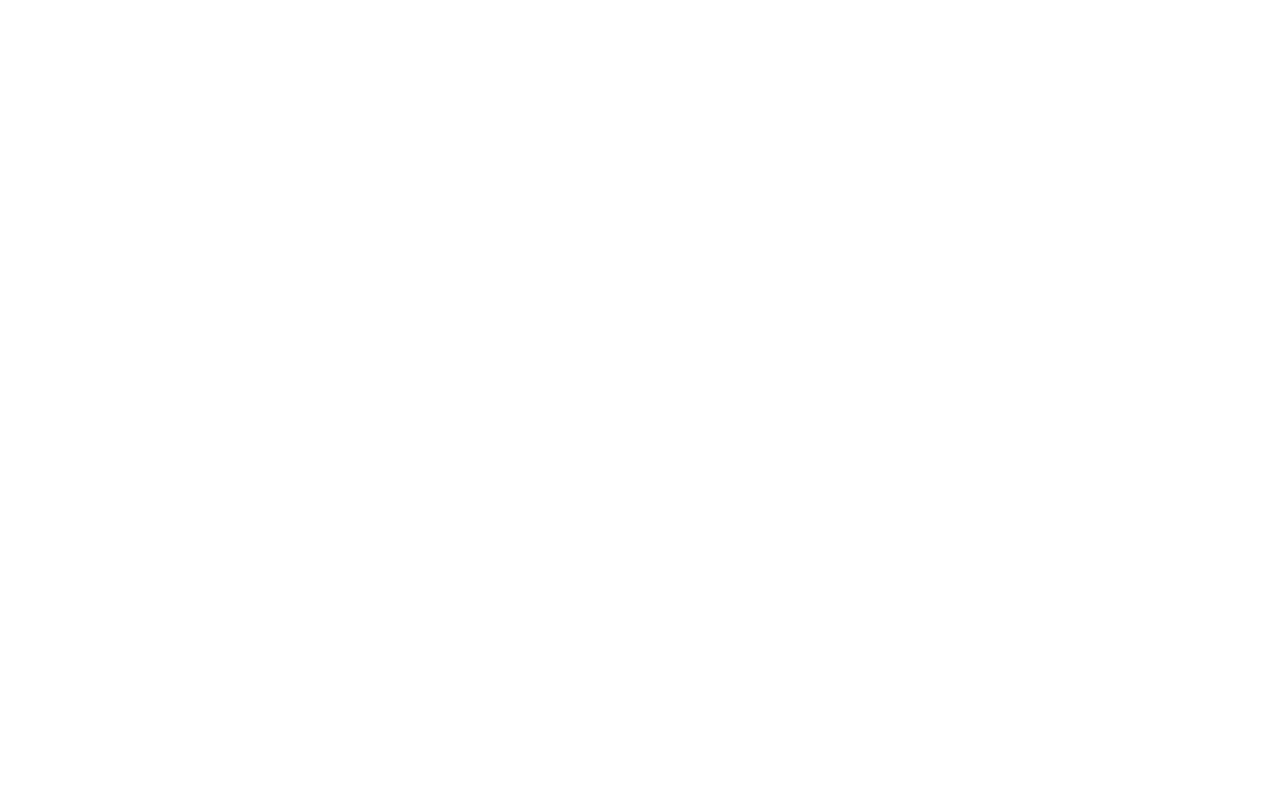
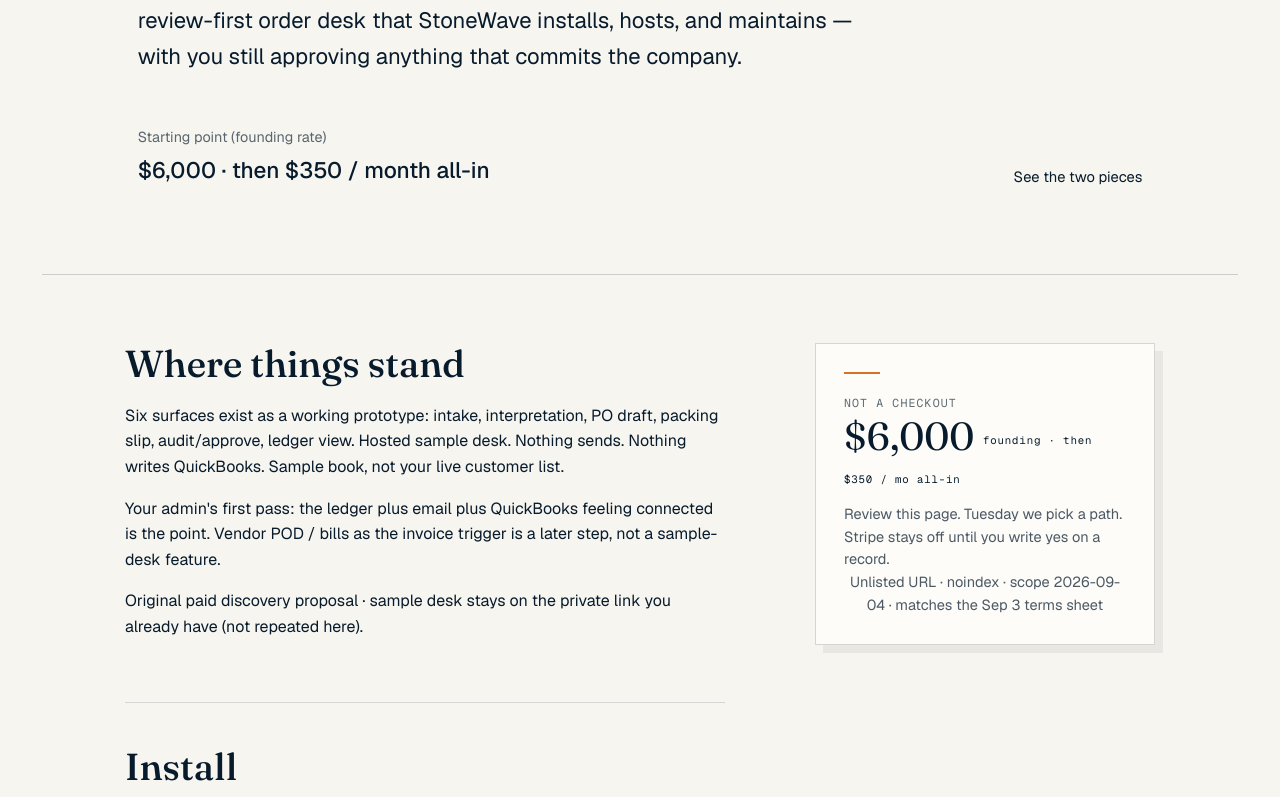
Before and after one commit to JohnMcCleskey/proposals-site, a Next.js app: page /supply-pointe-working in a window 1280 px wide. Before the commit this address had no page. Shown: the part 500-1297 px from the top of the page. Before the commit the page ends 800 px from the top, so only its background shows below. Built offline with nearby package versions, Linux system fonts and the light colour scheme.

Commit message:
feat: private Supply Pointe hosted-desk review page
Unlisted /supply-pointe-working for Brian: install, host, maintain,
Sep 3 founding rates, PO measurement pending. No Stripe, noindex.

```diff
--- /dev/null
+++ b/src/app/supply-pointe-working/page.tsx
@@ -0,0 +1,251 @@
+import type { Metadata } from "next";
+import styles from "../supply-pointe-discovery/proposal.module.css";
+
+export const metadata: Metadata = {
+  title: "Supply Pointe hosted desk | StoneWave",
+  robots: { index: false, follow: false },
+};
+
+const install = [
+  "Named users for Brian and your admin (the shared sample code does not go live).",
+  "The review desk on your orders: intake, source beside draft, mill PO and packing slip packets.",
+  "Human review forever. Nothing emails a customer or vendor. Nothing writes QuickBooks until you say so at the Activation Gate.",
+  "Model-assisted fill-from-source with confirms, on your accounts once live — or the desk runs manual-only if you prefer.",
+];
+
+const host = [
+  "Private hosted desk, not a public app store listing.",
+  "Backups and a dated restore drill before live customer files.",
+  "Security headers and the known sample-desk holes closed before the Gate (edits across restart, approval trail, XSS).",
+  "Monthly all-in: hosting and model usage inside the fee. No surprise pass-through. Volume band in the Order Form.",
+];
+
+const maintain = [
+  "Fixes, monitoring, and incremental rule improvements inside the monthly.",
+  "Cancel any time on 30 days' notice after the Gate.",
+  "Inbox watching is a named later add-on, not bundled into the first live desk.",
+  "Vendor POD / bills as an invoice trigger is in that later watching path — it is not on the sample desk today.",
+];
+
+const measure = [
+  {
+    name: "Minutes per order",
+    how: "Stopwatch on your current path (Day 0), then desk timestamps from open to Review completed.",
+    now: "Pending — collect on or before Tuesday.",
+  },
+  {
+    name: "Fields re-keyed",
+    how: "Count on two normal orders now; same count on the desk.",
+    now: "Pending.",
+  },
+  {
+    name: "Corrections to proposed lines",
+    how: "Confirms vs edits once model-assist is live.",
+    now: "Not started until live orders.",
+  },
+  {
+    name: "Late billing surprises",
+    how: "30-day incident log after the Gate. The 40-day anecdote is not a rate.",
+    now: "Anecdote only.",
+  },
+];
+
+export default function SupplyPointeWorkingPage() {
+  return (
+    <main className={styles.page}>
+      <div className={styles.topline}>
+        <span>StoneWave</span>
+        <span>Private client review</span>
+      </div>
+
+      <section className={styles.hero}>
+        <p className={styles.meta}>Private review for Brian Haverkos · Supply Pointe</p>
+        <h1 className="font-display">What we would install, host, and keep running.</h1>
+        <p className={styles.lede}>
+          The $1,500 diagnostic is paid. The sample desk is already in your admin&apos;s hands
+          on sample data. This page is the next decision: a hosted review-first order desk
+          that StoneWave installs, hosts, and maintains — with you still approving anything
+          that commits the company.
+        </p>
+        <div className={styles.heroFooter}>
+          <div>
+            <span>Starting point (founding rate)</span>
+            <strong>$6,000 · then $350 / month all-in</strong>
+          </div>
+          <a href="#paths">See the two pieces</a>
+        </div>
+      </section>
+
+      <div className={styles.contentGrid}>
+        <article className={styles.proposal}>
+          <section>
+            <h2>Where things stand</h2>
+            <p>
+              Six surfaces exist as a working prototype: intake, interpretation, PO draft,
+              packing slip, audit/approve, ledger view. Hosted sample desk. Nothing sends.
+              Nothing writes QuickBooks. Sample book, not your live customer list.
+            </p>
+            <p>
+              Your admin&apos;s first pass: the ledger plus email plus QuickBooks feeling
+              connected is the point. Vendor POD / bills as the invoice trigger is a later
+              step, not a sample-desk feature.
+            </p>
+            <p>
+              <a href="https://www.stonewave.life/supply-pointe-discovery">
+                Original paid discovery proposal
+              </a>
+              {" · "}
+              sample desk stays on the private link you already have (not repeated here).
+            </p>
+          </section>
+
+          <section>
+            <h2>Install</h2>
+            <ul>
+              {install.map((item) => (
+                <li key={item}>{item}</li>
+              ))}
+            </ul>
+          </section>
+
+          <section>
+            <h2>Host</h2>
+            <ul>
+              {host.map((item) => (
+                <li key={item}>{item}</li>
+              ))}
+            </ul>
+          </section>
+
+          <section>
+            <h2>Maintain</h2>
+            <ul>
+              {maintain.map((item) => (
+                <li key={item}>{item}</li>
+              ))}
+            </ul>
+          </section>
+
+          <section id="paths">
+            <h2>Two pieces (additive, not a menu)</h2>
+            <div className={styles.tableWrap}>
+              <table>
+                <thead>
+                  <tr>
+                    <th>Piece</th>
+                    <th>Founding</th>
+                    <th>Monthly all-in</th>
+                    <th>Includes</th>
+                  </tr>
+                </thead>
+                <tbody>
+                  <tr>
+                    <td>The desk, live on real orders</td>
+                    <td>$6,000</td>
+                    <td>$350</td>
+                    <td>Hosted private desk, two users, packets, human review, model-assist with confirms when you want it. Payments stay in QuickBooks.</td>
+                  </tr>
+                  <tr>
+                    <td>Inbox watching — later add-on</td>
+                    <td>$7,500</td>
+                    <td>+$200</td>
+                    <td>Watching + QuickBooks create only after Brian approves. POD/bills trigger lives here. Not built on the sample desk.</td>
+                  </tr>
+                  <tr>
+                    <td>Both</td>
+                    <td>$13,500</td>
+                    <td>$550</td>
+                    <td>Expected landing is the $6,000 desk first. Watching after that flow is comfortable.</td>
+                  </tr>
+                </tbody>
+              </table>
+            </div>
+            <p>
+              50% deposit / 50% at a signed Activation Gate. Monthly starts at the Gate.
+              This page is a preference to refine on Tuesday — not a contract and not a
+              charge.
+            </p>
+          </section>
+
+          <section>
+            <h2>Activation Gate (before live customer orders)</h2>
+            <ul>
+              <li>Named users instead of a shared sample code</li>
+              <li>Approval trail (who / when / snapshot)</li>
+              <li>Edits survive restart</li>
+              <li>Backup + restore drill dated</li>
+              <li>Known security holes closed</li>
+              <li>Your written yes on data classes and model processors</li>
+            </ul>
+          </section>
+
+          <section>
+            <h2>Provable Outcomes — measurement, not a widget</h2>
+            <p>
+              If we host the desk, measurement rides along as the spine — not a second
+              product you log time into every week. Default KPI: minutes from a messy
+              order opened to a human-approved draft.
+            </p>
+            <p>
+              Formula, when both numbers exist: (baseline minutes − desk minutes) ×
+              approved volume in the window. Until Day 0 baseline is on file, the
+              dashboard shows <strong>pending</strong>. We will not invent hours saved.
+            </p>
+            <div className={styles.tableWrap}>
+              <table>
+                <thead>
+                  <tr>
+                    <th>Measure</th>
+                    <th>How</th>
+                    <th>Now</th>
+                  </tr>
+                </thead>
+                <tbody>
+                  {measure.map((row) => (
+                    <tr key={row.name}>
+                      <td>{row.name}</td>
+                      <td>{row.how}</td>
+                      <td>{row.now}</td>
+                    </tr>
+                  ))}
+                </tbody>
+              </table>
+            </div>
+            <p>
+              After the Gate, the hosted desk can show a private measurement tab:
+              orders touched, drafts approved, still waiting, and — only after
+              baseline — minutes. No Google Analytics theater. No industry averages.
+            </p>
+          </section>
+
+          <section className={styles.note}>
+            <h2>Tuesday</h2>
+            <p>
+              Walk the sample desk honestly. Put real timings next to the current path
+              if we have them. Leave with one clear next step on the $6,000 desk
+              versus waiting. Nothing is charged from a link on that call.
+            </p>
+          </section>
+        </article>
+
+        <aside className={styles.paymentPanel} aria-label="Next step">
+          <p className={styles.panelLabel}>Not a checkout</p>
+          <p className={styles.price}>
+            $6,000 <span>founding · then $350 / mo all-in</span>
+          </p>
+          <p>
+            Review this page. Tuesday we pick a path. Stripe stays off until you write
+            yes on a record.
+          </p>
+          <p className={styles.formNote}>
+            Unlisted URL · noindex · scope 2026-09-04 · matches the Sep 3 terms sheet
+          </p>
+        </aside>
+      </div>
+
+      <footer className={styles.footer}>
+        Prepared by StoneWave · Private · Do not index · Scope version 2026-09-04
+      </footer>
+    </main>
+  );
+}
```
